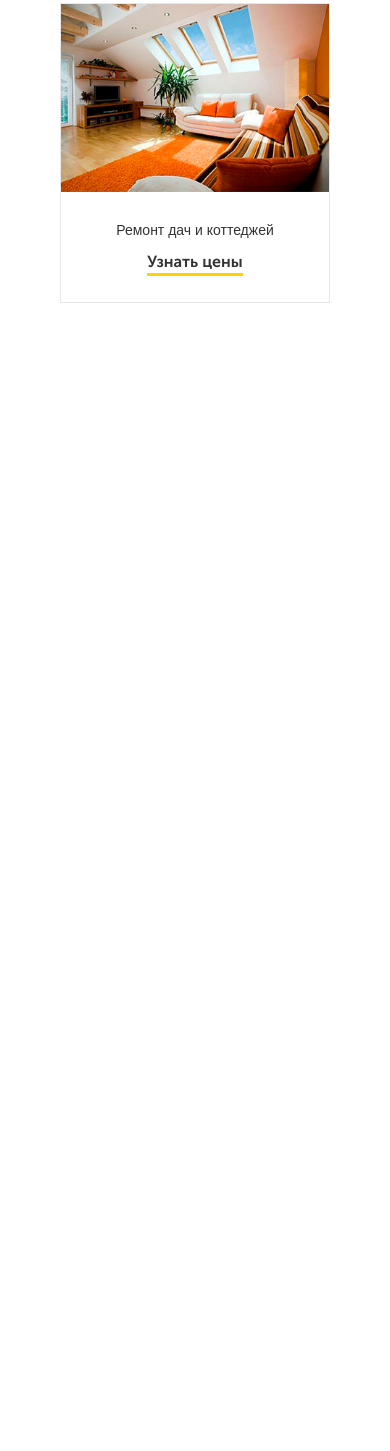
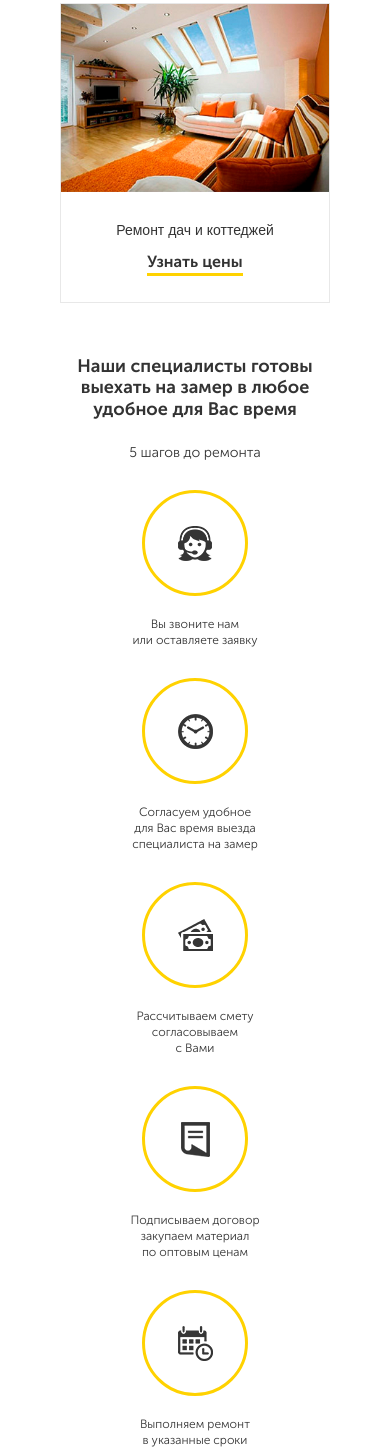
Before and after one commit to helpMeRise/lesson_20, a plain HTML site: page main/src/index.html in a window 390 px wide. Shown: the part 3690-5141 px from the top of the page. Before the commit the page ends 4114 px from the top, so only its background shows below. Drawn offline with nearby package versions, Linux system fonts and the light colour scheme; files whose address does not match are found by name.

Commit message:
Добавил блок с шагами

```diff
--- a/main/src/index.html
+++ b/main/src/index.html
@@ -167,7 +167,7 @@
           <img src="img/portfolio/slider-picture-2.png" alt="">
         </div>
         <div class="slider__item wow fadeInRight" data-wow-delay="0.3s"">
-          <img src="img/portfolio/slider-picture-3.png" alt="">
+          <img src=" img/portfolio/slider-picture-3.png" alt="">
         </div>
         <div class="slider__item">
           <img src="img/portfolio/slider-picture-1.png" alt="">
@@ -254,7 +254,78 @@
     </div>
   </section>
 
+  <!--Блок с шагами-->
+  <section class="section steps">
 
+    <!--Контейнер-->
+    <div class="container">
+
+      <!--Заголовок блока с шагами-->
+    <h2 class="section-title steps__title">Наши специалисты готовы выехать на замер
+      в любое удобное для Вас время</h2>
+
+      <!--Подзаголовок блока с шагами-->
+    <span class="section-subtitle steps__subtitle">5 шагов до ремонта</span>
+
+    <!--Обертка для шагов -->
+    <div class="steps__block">
+
+      <!--Блок с шагом -->
+      <div class="steps__step wow rotateInDownLeft" data-wow-delay="0.1s" >
+        <div class="steps__img">
+          <img src="img/steps/woman-with-headset.png" alt=""></div>
+        <div class="steps__text"><span>Вы звоните нам</span>
+          <span>или оставляете заявку</span>
+        </div>
+
+      </div>
+
+      <!--Блок с шагом -->
+      <div class="steps__step wow rotateInDownLeft" data-wow-delay="0.4s" >
+        <div class="steps__img">
+          <img src="img/steps/wall-clock.png" alt=""></div>
+        <div class="steps__text"><span>Согласуем удобное</span>
+          <span>для Вас время выезда</span>
+          <span>специалиста на замер</span>
+        </div>
+
+      </div>
+
+      <!--Блок с шагом -->
+      <div class="steps__step wow rotateInDownLeft" data-wow-delay="0.7s" >
+        <div class="steps__img">
+          <img src="img/steps/money.png" alt=""></div>
+        <div class="steps__text"><span>Рассчитываем смету</span>
+          <span>согласовываем</span>
+          <span>с Вами</span>
+        </div>
+
+      </div>
+
+      <!--Блок с шагом -->
+      <div class="steps__step wow rotateInDownLeft" data-wow-delay="1s" >
+        <div class="steps__img">
+          <img src="img/steps/document.png" alt=""></div>
+        <div class="steps__text"><span>Подписываем договор</span>
+          <span>закупаем материал</span>
+          <span>по оптовым ценам</span>
+        </div>
+
+      </div>
+
+      <!--Блок с шагом -->
+      <div class="steps__step wow rotateInDownLeft" data-wow-delay="1.3s" >
+        <div class="steps__img">
+          <img src="img/steps/calendar.png" alt=""></div>
+        <div class="steps__text"><span>Выполняем ремонт</span>
+          <span>в указанные сроки</span>
+        </div>
+
+      </div>
+
+    </div>
+  </div>
+  </section>
 
 
   <!-- Ссылка для кнопка наверх -->
--- a/main/src/sass/blocks/_price.sass
+++ b/main/src/sass/blocks/_price.sass
@@ -1,5 +1,6 @@
 .price
   padding-top: 90px
+  padding-bottom: 80px
   text-align: center
   &-title
     max-width: 520px
@@ -14,9 +15,9 @@
     font-size: 20px
     +reg
   &__card
-    margin-bottom: 30px
+    margin-bottom: 29px
     border: 1px solid #e8e8e8;
-    padding-bottom: 47px
+    padding-bottom: 44px
     &:hover
       box-shadow: 0 20px 25px rgba(0, 0, 0, 0.1)
     &s
@@ -42,9 +43,6 @@
     &:hover
       &::before
         opacity: 1
-
-
-
   &__title
     display: block
     margin-bottom: 29px
@@ -82,7 +80,9 @@
 
   .price
     padding-top: 55px
+    padding-bottom: 0
     &-title
+      margin: 0
       font-size: 18px
       line-height: 1.2
       margin-bottom: 22px
--- /dev/null
+++ b/main/src/sass/blocks/_steps.sass
@@ -0,0 +1,89 @@
+.step
+  &s
+    padding-right: 80px
+    padding-left: 80px
+    padding-top: 40px
+    &__title
+      max-width: 655px
+      margin: auto
+      font-size: 30px
+      line-height: 45px
+      margin-bottom: 40px
+    &__subtitle
+      display: block
+      text-align: center
+      font-size: 20px
+      line-height: 45px
+      +reg
+      margin-bottom: 55px
+    &__block
+      display: flex
+      justify-content: space-around
+    &__step
+      position: relative
+      display: flex
+      flex-direction: column
+      align-items: center
+      &:last-child
+        &::after
+          display: none
+      &::after
+        position: absolute
+        top: -10px
+        right: -50%
+        content: ''
+        display: block
+        width: 72px
+        height: 25px
+        background-image: url("../img/steps/arrow.png")
+    &__img
+      display: flex
+      justify-content: center
+      align-items: center
+      width: 100px
+      height: 100px
+      border: 3px solid #ffd200
+      border-radius: 50%
+      margin-bottom: 25px
+    &__text
+      display: flex
+      flex-direction: column
+      text-align: center
+      font-size: 14px
+      line-height: 20px
+      +bold
+
+@media (max-width: 1200px)
+  .steps
+    &__block
+      flex-wrap: wrap
+      justify-content: center
+
+    &__step
+      width: 310px
+      margin-bottom: 30px
+      &::after
+        display: none
+@media (max-width: 768px)
+  .steps
+    padding: 0
+    padding-top: 22px
+    &__block
+      flex-direction: column
+      align-items: center
+    &__title
+      max-width: 240px
+      font-size: 18px
+      line-height: 1.2
+      margin-bottom: 10px
+    &__subtitle
+      font-size: 14px
+      margin-bottom: 15px
+    &__img
+      margin-bottom: 20px
+    &__text
+      font-size: 12px
+      line-height: 16px
+      +reg
+    &__step
+      width: 100%
--- a/main/src/sass/style.sass
+++ b/main/src/sass/style.sass
@@ -14,5 +14,7 @@
 @import "blocks/portfolio"
 //Стили для блока с ценами
 @import "blocks/price"
+//Стили для блока с шагами
+@import "blocks/steps"
 // Стили для кнопки прокрутки вверх
 @import "scroll"
```
Also changed, not shown: main/src/css/style.css, main/src/img/steps/arrow.png (added), main/src/img/steps/calendar.png (added), main/src/img/steps/document.png (added), main/src/img/steps/money.png (added), main/src/img/steps/wall-clock.png (added), main/src/img/steps/woman-with-headset.png (added), 1 other file. Lines whose indentation alone changed are shown as unchanged.
